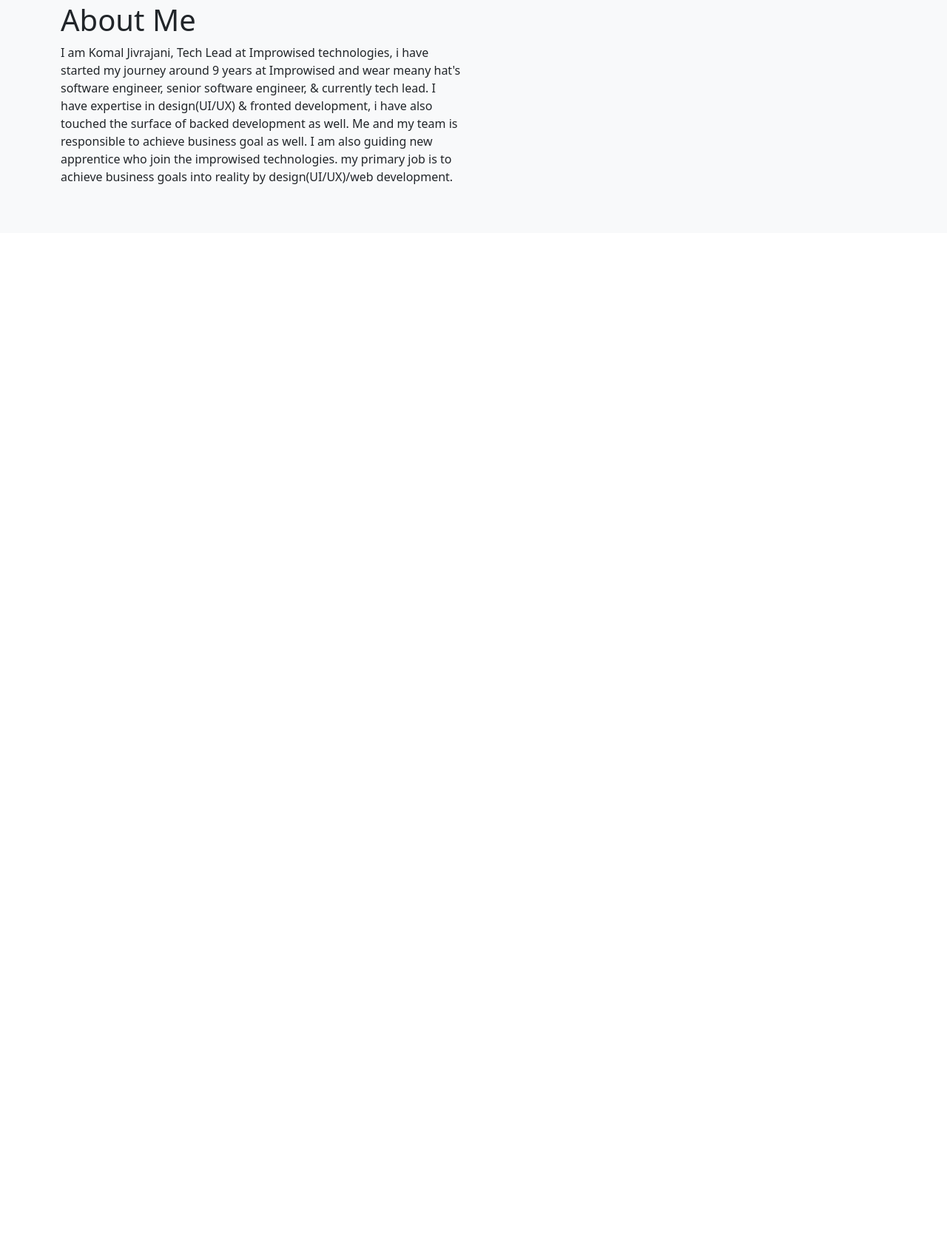
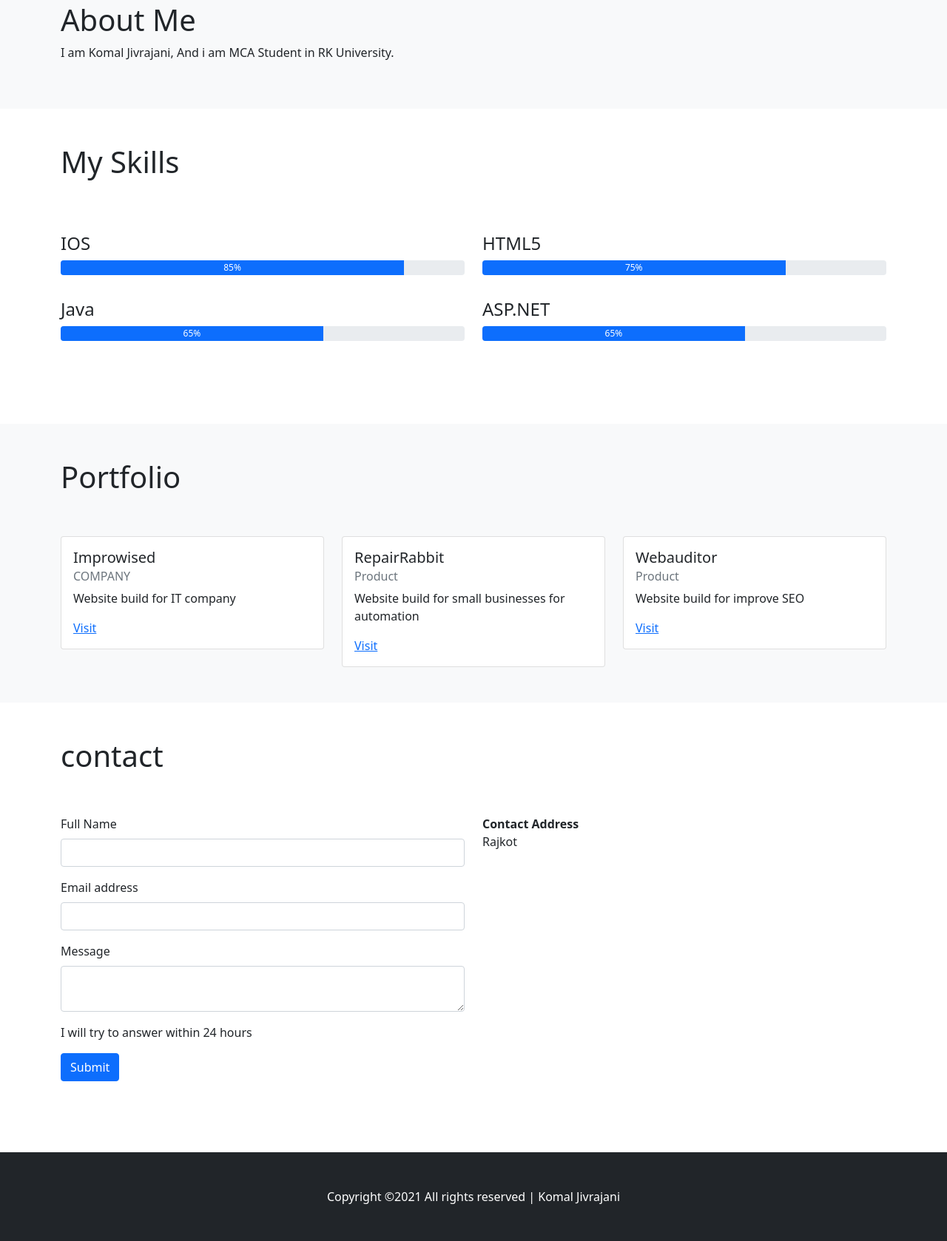
Before and after one commit to kjivrajani/Portfolio, a plain HTML site: page index.html in a window 1280 px wide. Shown: the part 510-2188 px from the top of the page at 74% size. Before the commit the page ends 825 px from the top, so only its background shows below. Drawn offline with nearby package versions, Linux system fonts and the light colour scheme.

Commit message:
updated1 index.html

```diff
--- a/index.html
+++ b/index.html
@@ -77,7 +77,7 @@
               </strong>
             </h3>
             <p>
-              <a href="mailto:tapan@improwised.com">kjivrajani728@rku.ac.in</a>
+              <a href="https://github.com/kjivrajani/">kjivrajani728@rku.ac.in</a>
             </p>
           </div>
         </div>
@@ -89,14 +89,132 @@
             <div class="col">
               <h1 id="aboutme">About Me</h1>
               <p>
-                I am Komal Jivrajani, Tech Lead at Improwised technologies, i have started my journey around 9 years at Improwised and wear meany hat's software engineer, senior software engineer, & currently tech lead.
-
-                I have expertise in design(UI/UX) & fronted development, i have also touched the surface of backed development as well. Me and my team is responsible to achieve business goal as well. I am also guiding new apprentice who join the improwised technologies.
-
-                my primary job is to achieve business goals into reality by design(UI/UX)/web development.
+                I am Komal Jivrajani, And i am MCA Student in RK University.
               </p>
             </div>
             <div class="col-sm"></div>
+          </div>
+        </div>
+      </section>
+
+      <section class="py-5">
+        <div class="container">
+          <h1 id="skills">
+            My Skills
+          </h1>
+          <div class="row py-5">
+            <div class="col-sm-6 py-3">
+              <h4>
+               IOS
+              </h4>
+              <div class="progress" style="height: 20px;">
+                <div class="progress-bar" role="progressbar" style="width: 85%;" aria-valuenow="85" aria-valuemin="0" aria-valuemax="100">85%</div>
+              </div>
+            </div>
+            <div class="col-sm-6 py-3">
+              <h4>
+                HTML5
+              </h4>
+              <div class="progress" style="height: 20px;">
+                <div class="progress-bar" role="progressbar" style="width: 75%;" aria-valuenow="75" aria-valuemin="0" aria-valuemax="100">75%</div>
+              </div>
+            </div>
+            <div class="col-sm-6 py-3">
+              <h4>
+               Java
+              </h4>
+              <div class="progress" style="height: 20px;">
+                <div class="progress-bar" role="progressbar" style="width: 65%;" aria-valuenow="65" aria-valuemin="0" aria-valuemax="100">65%</div>
+              </div>
+            </div>
+
+            <div class="col-sm-6 py-3">
+              <h4>
+                ASP.NET
+              </h4>
+              <div class="progress" style="height: 20px;">
+                <div class="progress-bar" role="progressbar" style="width: 65%;" aria-valuenow="65" aria-valuemin="0" aria-valuemax="100">65%</div>
+              </div>
+            </div>
+          </div>
+        </div>
+      </section>
+
+      <section class="bg-light py-5">
+        <div class="container">
+          <h1 id="portfolio">Portfolio</h1>
+          <div class="row pt-5">
+            <div class="col-sm">
+              <div class="card">
+                <div class="card-body">
+                  <h5 class="card-title">Improwised</h5>
+                  <h6 class="card-subtitle mb-2 text-muted">COMPANY</h6>
+                  <p class="card-text">Website build for IT company</p>
+                  <a href="#" class="card-link">Visit</a>
+                </div>
+              </div>
+            </div>
+            <div class="col-sm">
+              <div class="card">
+                <div class="card-body">
+                  <h5 class="card-title">RepairRabbit</h5>
+                  <h6 class="card-subtitle mb-2 text-muted">Product</h6>
+                  <p class="card-text">Website build for small businesses for automation</p>
+                  <a href="#" class="card-link">Visit</a>
+                </div>
+              </div>
+            </div>
+            <div class="col-sm">
+              <div class="card">
+                <div class="card-body">
+                  <h5 class="card-title">Webauditor</h5>
+                  <h6 class="card-subtitle mb-2 text-muted">Product</h6>
+                  <p class="card-text">Website build for improve SEO</p>
+                  <a href="#" class="card-link">Visit</a>
+                </div>
+              </div>
+            </div>
+          </div>
+        </div>
+      </section>
+
+      <section class="py-5">
+        <div class="container">
+          <h1 id="contact">contact </h1>
+          <div class="row py-5">
+            <div class="col-sm">
+              <form>
+                <div class="mb-3">
+                  <label for="name" class="form-label">Full Name</label>
+                  <input type="text" class="form-control" id="name">
+                </div>
+                <div class="mb-3">
+                  <label for="exampleInputEmail1" class="form-label">Email address</label>
+                  <input type="email" class="form-control" id="exampleInputEmail1">
+                </div>
+                <div class="mb-3">
+                  <label for="Message" class="form-label">Message</label>
+                  <textarea class="form-control"></textarea>
+                </div>
+                <p>I will try to answer within 24 hours</p>
+                <button type="submit" class="btn btn-primary">Submit</button>
+              </form>
+            </div>
+            <div class="col-sm">
+              <strong>Contact Address</strong>
+              <p>
+               Rajkot
+              </p>
+            </div>
+          </div>
+        </div>
+      </section>
+      <section class="bg-dark py-5 text-white">
+        <div class="container">
+          <div class="row">
+            <div class="col text-center">
+              Copyright ©2021 All rights reserved | Komal Jivrajani
+            </div>
           </div>
         </div>
       </section>
```
